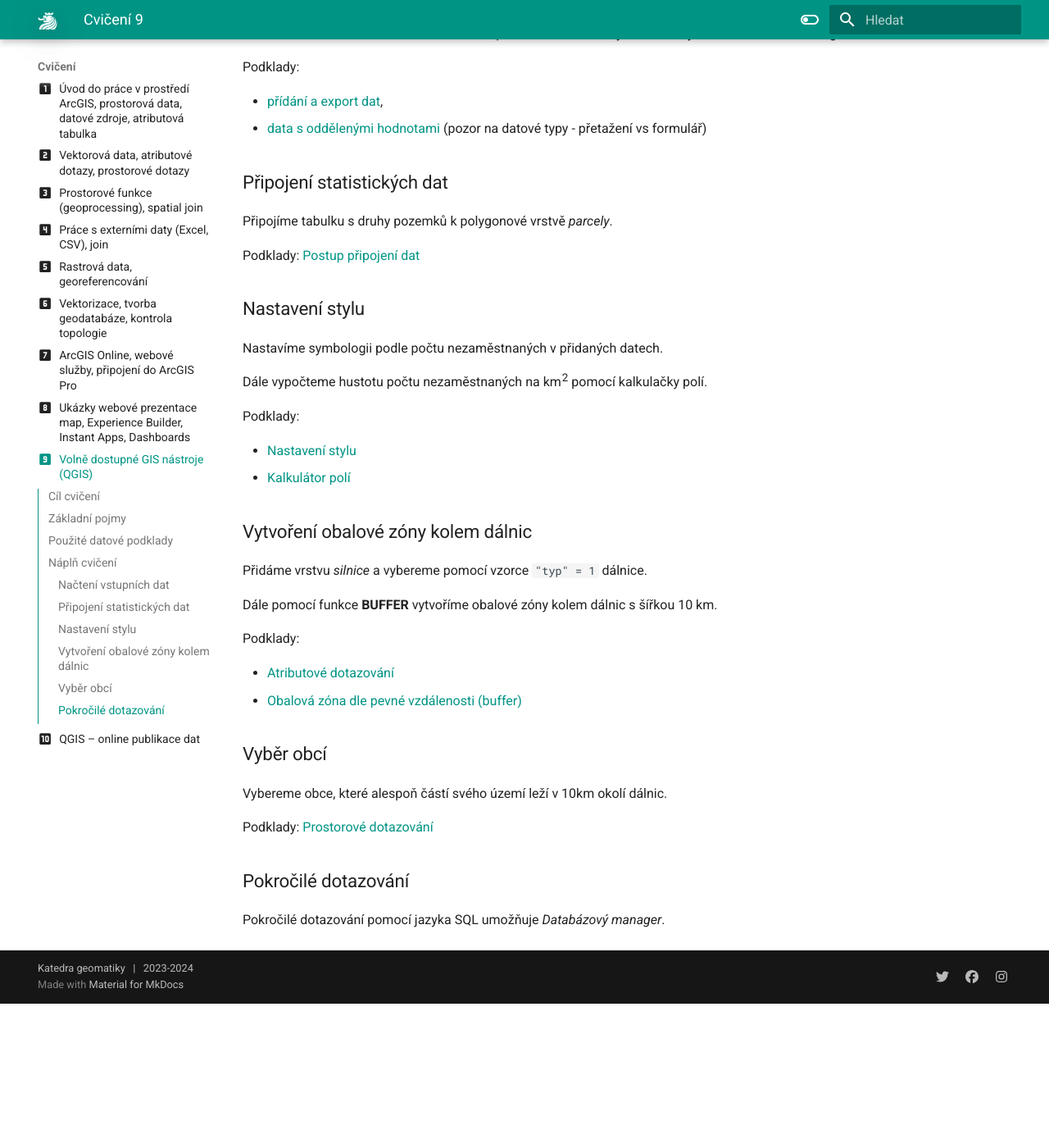
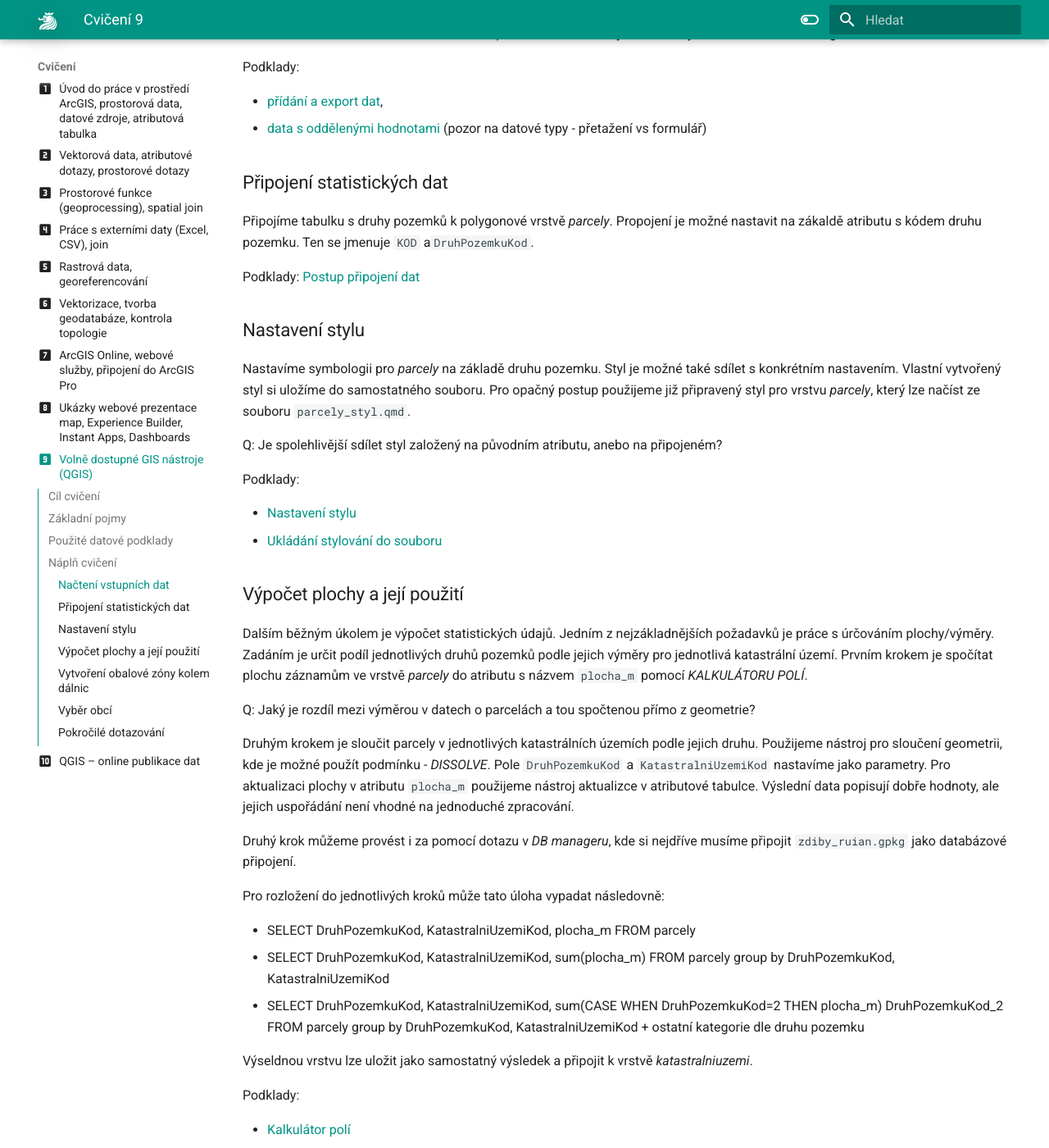
Before and after one commit to k155gis0/gis1, an MkDocs documentation site: the page built from docs/cviceni/cviceni9.md, in a window 1280 px wide and 1400 px high, scrolled down 1176 px. Shown: the whole window at 82% size. Built offline with MkDocs 1.6.1 and Material for MkDocs 9.7.7, drawn with Linux system fonts in a browser that asks for light colours; before the commit the page ends 2400 px from its top, so only the background shows below that; some of the changed text lies outside the part shown.

Commit message:
update group parcely to stats

```diff
--- a/docs/cviceni/cviceni9.md
+++ b/docs/cviceni/cviceni9.md
@@ -58,22 +58,53 @@ Podklady:
 
 ### Připojení statistických dat
 
-Připojíme tabulku s druhy pozemků k polygonové vrstvě *parcely*.
+Připojíme tabulku s druhy pozemků k polygonové vrstvě *parcely*. Propojení je možné nastavit na zákaldě atributu s kódem druhu pozemku. Ten se jmenuje ``KOD`` a``DruhPozemkuKod``.
 
 Podklady: [Postup
 připojení dat](https://gismentors.github.io/qgis-zacatecnik/vektorova_data/join.html#postup-pripojeni)
 
 ### Nastavení stylu
 
-Nastavíme symbologii podle počtu nezaměstnaných v přidaných datech.
+Nastavíme symbologii pro *parcely* na základě druhu pozemku.
+Styl je možné také sdílet s konkrétním nastavením. Vlastní vytvořený styl si uložíme do samostatného souboru.
+Pro opačný postup použijeme již připravený styl pro vrstvu *parcely*, který lze načíst ze souboru ``parcely_styl.qmd``.
 
-Dále vypočteme hustotu počtu nezaměstnaných na km^2^ pomocí kalkulačky
-polí.
+Q: Je spolehlivější sdílet styl založený na původním atributu, anebo na připojeném?
+
 
 Podklady:
 
 - [Nastavení stylu](https://gismentors.github.io/qgis-zacatecnik/vektorova_data/vektor_data_prace.html#styl)
+- [Ukládání stylování do souboru](https://gismentors.github.io/qgis-zacatecnik/vektorova_data/vektor_data_prace.html#ulozeni-a-nacteni-nastaveni-vrstvy-pomoci-souboru)
+
+### Výpočet plochy a její použití
+
+Dalším běžným úkolem je výpočet statistických údajů. Jedním z nejzákladnějších požadavků je práce s úrčováním plochy/výměry.
+Zadáním je určit podíl jednotlivých druhů pozemků podle jejich výměry pro jednotlivá katastrální území.
+Prvním krokem je spočítat plochu záznamům ve vrstvě *parcely* do atributu s názvem ``plocha_m `` pomocí *KALKULÁTORU POLÍ*.
+
+Q: Jaký je rozdíl mezi výměrou v datech o parcelách a tou spočtenou přímo z geometrie?
+
+Druhým krokem je sloučit parcely v jednotlivých katastrálních územích podle jejich druhu. Použijeme nástroj pro sloučení geometrii, kde je možné použít podmínku - *DISSOLVE*. Pole ``DruhPozemkuKod `` a ``KatastralniUzemiKod `` nastavíme jako parametry.
+Pro aktualizaci plochy v atributu ``plocha_m `` použijeme nástroj aktualizce v atributové tabulce.
+Výslední data popisují dobře hodnoty, ale jejich uspořádání není vhodné na jednoduché zpracování.
+
+Druhý krok můžeme provést i za pomocí dotazu v *DB manageru*, kde si nejdříve musíme připojit ``zdiby_ruian.gpkg`` jako databázové připojení.
+
+Pro rozložení do jednotlivých kroků může tato úloha vypadat následovně:
+
+- SELECT DruhPozemkuKod, KatastralniUzemiKod, plocha_m FROM parcely
+- SELECT DruhPozemkuKod, KatastralniUzemiKod, sum(plocha_m) FROM parcely group by DruhPozemkuKod, KatastralniUzemiKod
+- SELECT DruhPozemkuKod, KatastralniUzemiKod, sum(CASE WHEN DruhPozemkuKod=2 THEN plocha_m) DruhPozemkuKod_2 FROM parcely group by DruhPozemkuKod, KatastralniUzemiKod  + ostatní kategorie dle druhu pozemku
+
+Výseldnou vrstvu lze uložit jako samostatný výsledek a připojit k vrstvě *katastralniuzemi*.
+
+
+Podklady:
+
 - [Kalkulátor polí](https://gismentors.github.io/qgis-zacatecnik/vektorova_data/editace.html#kalkulator-poli)
+- [Prostorové analýzy](https://gismentors.github.io/qgis-zacatecnik/vektorova_data/prostorove_analyzy.html)
+- [Dissolve](https://gismentors.github.io/qgis-zacatecnik/vektorova_data/prostorove_analyzy.html#rozpustit-dissolve)
 
 ### Vytvoření obalové zóny kolem dálnic
 
```
